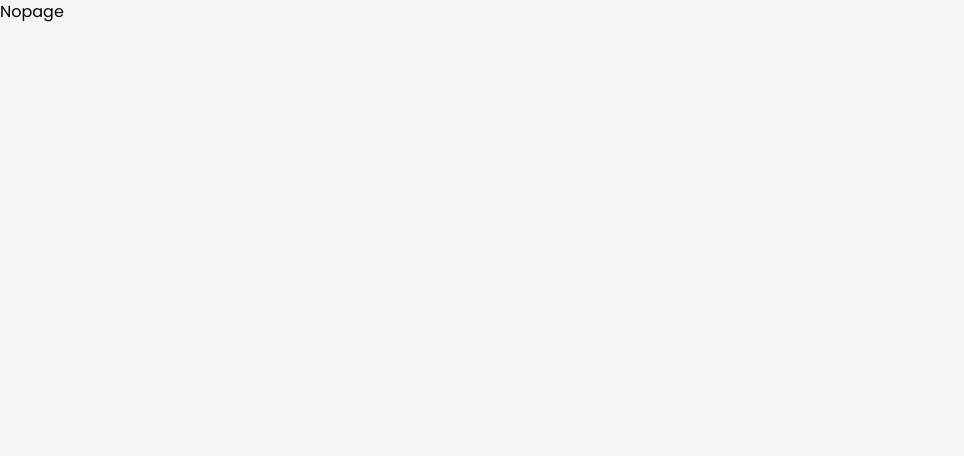
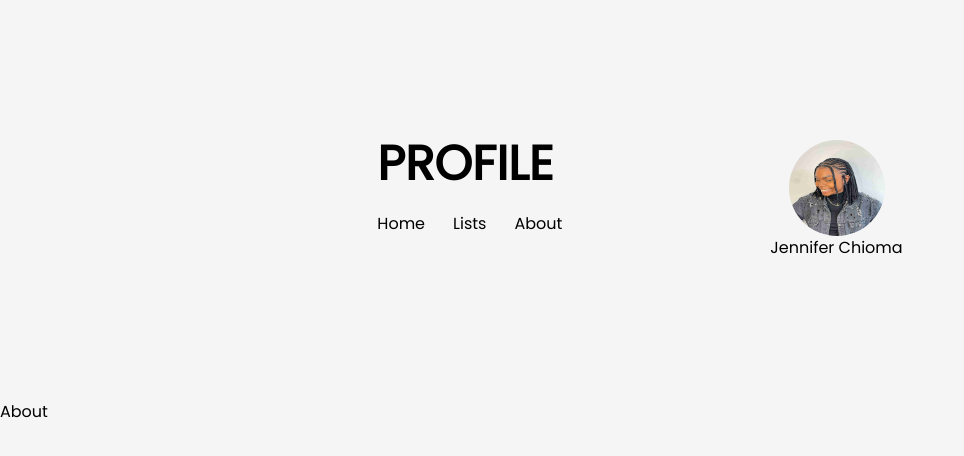
Before and after one commit to jennifer-pecky/Adventura, a React (Vite) app: page /userprofile/about in a window 1280 px wide. Shown: the top 456 px of the page, without its empty margins (0-964 px from the left). Built offline with nearby package versions, Linux system fonts and the light colour scheme.

Commit message:
Added routes

```diff
--- a/src/App.jsx
+++ b/src/App.jsx
@@ -41,7 +41,8 @@ function App() {
         <Route path="stories/:id" element={<StoryPage />} />
 
         <Route path="signup" element={<Signup />} />
-        <Route path="userprofile" element={<UserProfile />} />
+        {/* <Route path="userprofile" element={<UserProfile />} /> */}
+        <Route path="userprofile/*" element={<UserProfile />} />
         <Route path="login" element={<Login />} />
         <Route path="password" element={<Password />} />
         <Route path="*" element={<Nopage />} />
--- a/src/pages/Userprofile.jsx
+++ b/src/pages/Userprofile.jsx
@@ -1,5 +1,8 @@
-import { Link } from 'react-router-dom';
+import { Link, Routes, Route } from 'react-router-dom';
 import img from '../images/profile.png';
+import Fire from './fire';
+import About from './About';
+import Lists from './Lists';
 
 function Userprofile() {
   return (
@@ -10,9 +13,9 @@ function Userprofile() {
             <div className="flex flex-col space-y-6 md:pr-40">
               <h1 className="uppercase font-bold text-5xl">Profile</h1>
               <div className="flex space-x-7">
-                <Link to="/home">Home</Link>
-                <Link to="/lists">Lists</Link>
-                <Link to="/about">About</Link>
+                <Link to="/userprofile/home">Home</Link>
+                <Link to="/userprofile/lists">Lists</Link>
+                <Link to="/userprofile/about">About</Link>
               </div>
             </div>
 
@@ -23,6 +26,11 @@ function Userprofile() {
           </div>
         </div>
       </div>
+      <Routes>
+        <Route path="home" element={<Fire />} />
+        <Route path="lists" element={<Lists />} />
+        <Route path="about" element={<About />} />
+      </Routes>
     </section>
   );
 }
```
